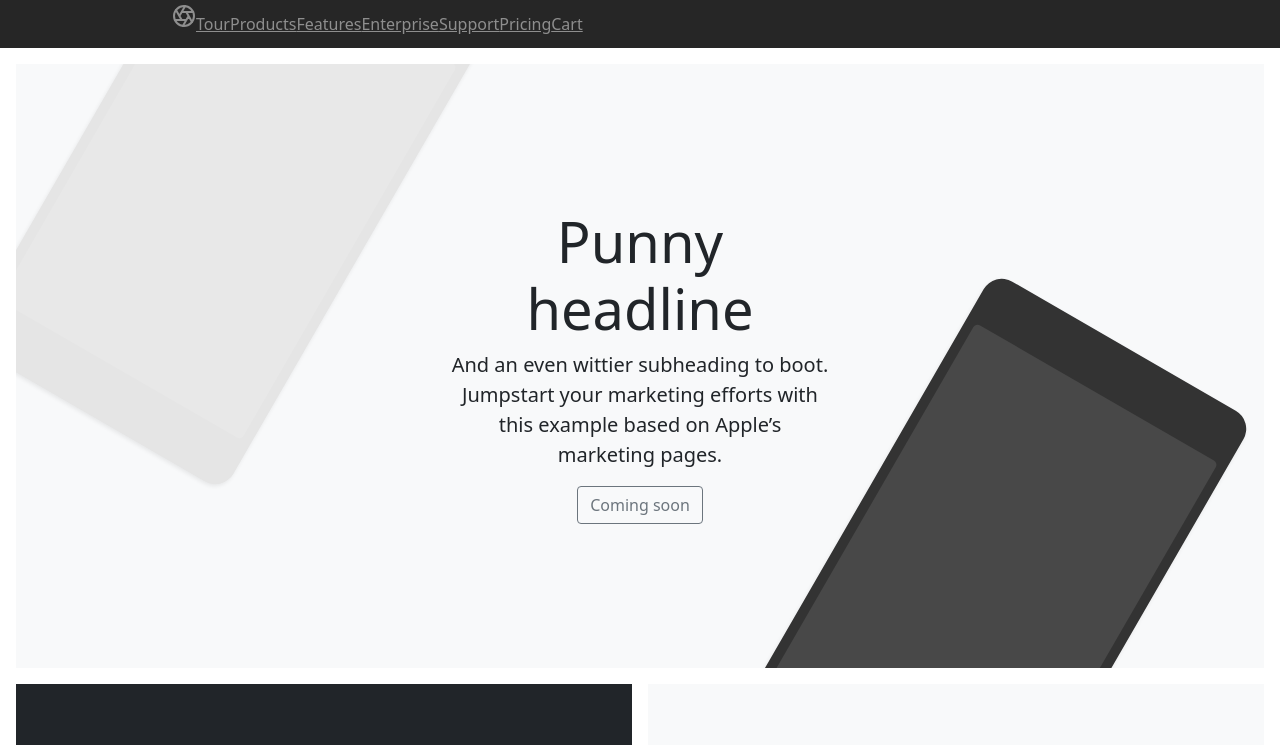
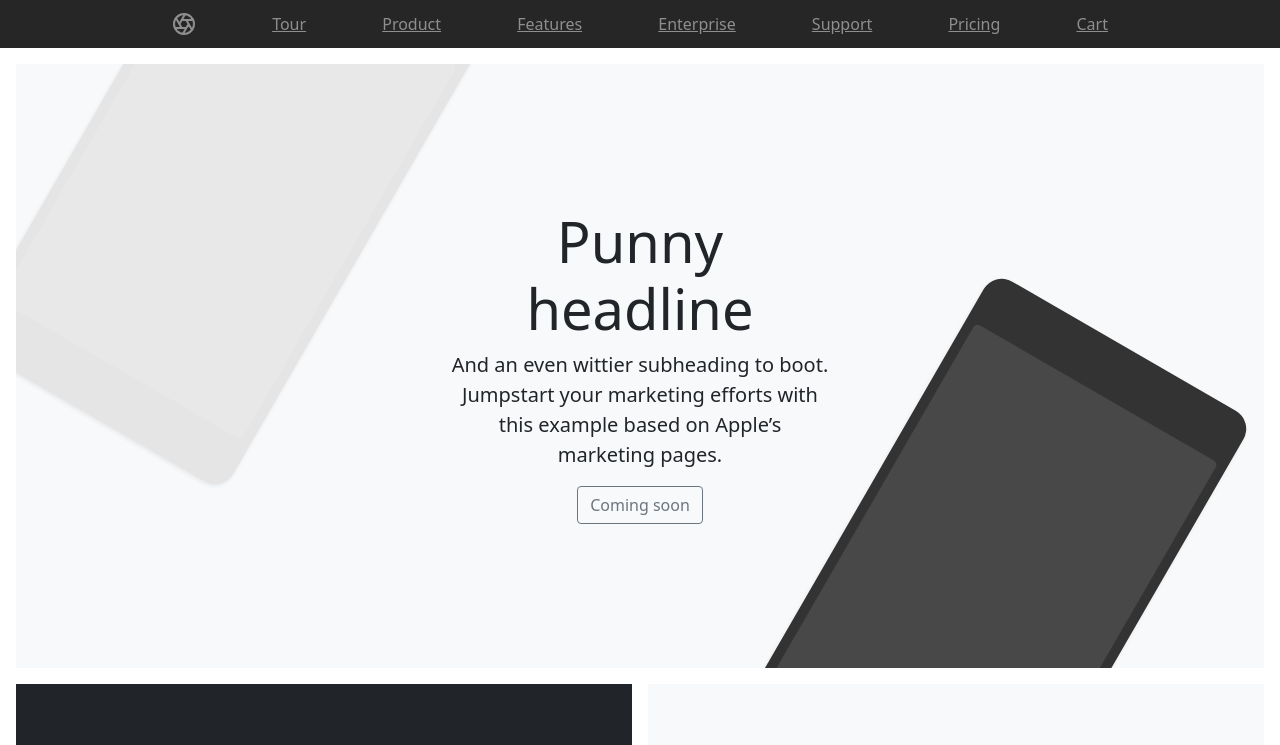
Before and after one commit to kourinbreen/Assignment12_Bootstrap, a plain HTML site: page index.html in a window 1280 px wide. Shown: the top 745 px of the page. Drawn offline with Linux system fonts and the light colour scheme; files that its build step writes are made by us from their sources.

Commit message:
Copying Testing page
i copied the testing page into the index html and erased some coding from the CSS

```diff
--- a/CSS/specifications.css
+++ b/CSS/specifications.css
@@ -1,17 +1,3 @@
-.bd-placeholder-img {
-font-size: 1.125rem;
-      text-anchor: middle;
-      -webkit-user-select: none;
-      -moz-user-select: none;
-      user-select: none;
-}
-
-@media (min-width: 768px) {
-.bd-placeholder-img-lg {
-          font-size: 3.5rem;
-        }
-}
-
 .container {
   max-width: 960px;
 }
--- a/index.html
+++ b/index.html
@@ -4,31 +4,52 @@
     <meta charset="utf-8">
     <meta name="viewport" content="width=device-width, initial-scale=1">
     <meta name="description" content="">
-    <meta name="author" content="Kourin Breen">
+    <meta name="author" content="Mark Otto, Jacob Thornton, and Bootstrap contributors">
     <meta name="generator" content="Hugo 0.88.1">
     <title>Assignment 12</title>
 
     <link rel="canonical" href="https://getbootstrap.com/docs/5.1/examples/product/">
+
+
+
     <!-- Bootstrap core CSS -->
-<link href="../Assignment12_Bootstrap/CSS/bootstrap/bootstrap.min.css" rel="stylesheet">    <!-- Custom styles for this template -->
+<link href="../Assignment12_Bootstrap/CSS/bootstrap/bootstrap.min.css" rel="stylesheet">
+
+ <style>
+      .bd-placeholder-img {
+        font-size: 1.125rem;
+        text-anchor: middle;
+        -webkit-user-select: none;
+        -moz-user-select: none;
+        user-select: none;
+      }
+
+      @media (min-width: 768px) {
+        .bd-placeholder-img-lg {
+          font-size: 3.5rem;
+        }
+      }
+    </style>
+
+
+    <!-- Custom styles for this template -->
     <link href="specifications.css" rel="stylesheet">
-</head>
-<body>
-  <header class="site-header sticky-top py-1">
-    <nav class="container d-flex flex column flex md-row justify content-between">
-      <a class="py-w" href="#" aria-label="Product">
-        <svg xmlns="http://www.w3.org/2000/svg" width="24" height="24" fill="none" stroke="currentColor" stroke-linecap="round" stroke-linejoin="round" stroke-width="2" class="d-block mx-auto" role="img" viewBox="0 0 24 24">
-          <title>Product</title>
-          <circle cx="12" cy="12" r="10"/><path d="M14.31 8l5.74 9.94M9.69 8h11.48M7.38 12l5.74-9.94M9.69 16L3.95 6.06M14.31 16H2.83m13.79-4l-5.74 9.94"/>
-        </svg> </a>
-        <a class="py-2 d-none d-md-inline-block" href="#"> Tour</a>
-        <a class="py-2 d-none d-md-inline-block" href="#"> Products</a>
-        <a class="py-2 d-none d-md-inline-block" href="#"> Features</a>
-        <a class="py-2 d-none d-md-inline-block" href="#"> Enterprise</a>
-        <a class="py-2 d-none d-md-inline-block" href="#"> Support</a>
-        <a class="py-2 d-none d-md-inline-block" href="#"> Pricing</a>
-        <a class="py-2 d-none d-md-inline-block" href="#"> Cart</a>
-      </nav>
+  </head>
+  <body>
+
+<header class="site-header sticky-top py-1">
+  <nav class="container d-flex flex-column flex-md-row justify-content-between">
+    <a class="py-2" href="#" aria-label="Product">
+      <svg xmlns="http://www.w3.org/2000/svg" width="24" height="24" fill="none" stroke="currentColor" stroke-linecap="round" stroke-linejoin="round" stroke-width="2" class="d-block mx-auto" role="img" viewBox="0 0 24 24"><title>Product</title><circle cx="12" cy="12" r="10"/><path d="M14.31 8l5.74 9.94M9.69 8h11.48M7.38 12l5.74-9.94M9.69 16L3.95 6.06M14.31 16H2.83m13.79-4l-5.74 9.94"/></svg>
+    </a>
+    <a class="py-2 d-none d-md-inline-block" href="#">Tour</a>
+    <a class="py-2 d-none d-md-inline-block" href="#">Product</a>
+    <a class="py-2 d-none d-md-inline-block" href="#">Features</a>
+    <a class="py-2 d-none d-md-inline-block" href="#">Enterprise</a>
+    <a class="py-2 d-none d-md-inline-block" href="#">Support</a>
+    <a class="py-2 d-none d-md-inline-block" href="#">Pricing</a>
+    <a class="py-2 d-none d-md-inline-block" href="#">Cart</a>
+  </nav>
 </header>
 
 <main>
@@ -158,7 +179,9 @@
   </div>
 </footer>
 
-<script src="../Assignment12_Bootstrap/CSS/js/bootstrap.bundle.min.js"></script>
+
+    <script src="../Assignment12_Bootstrap/CSS/js/bootstrap.bundle.min.js"></script>
+
 
   </body>
 </html>
```
